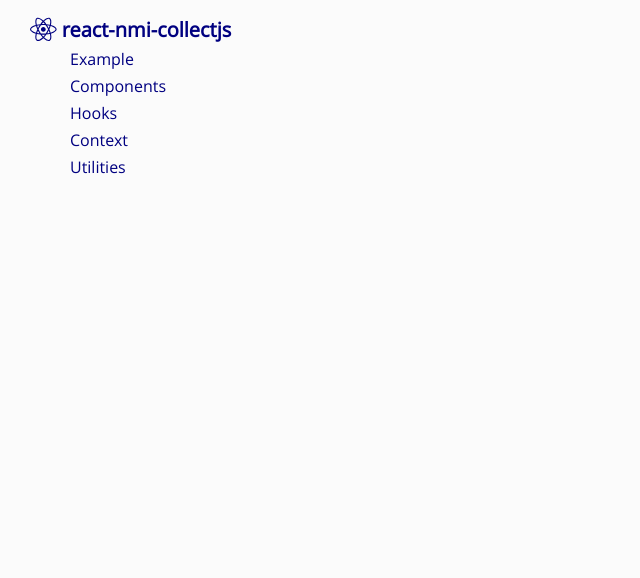
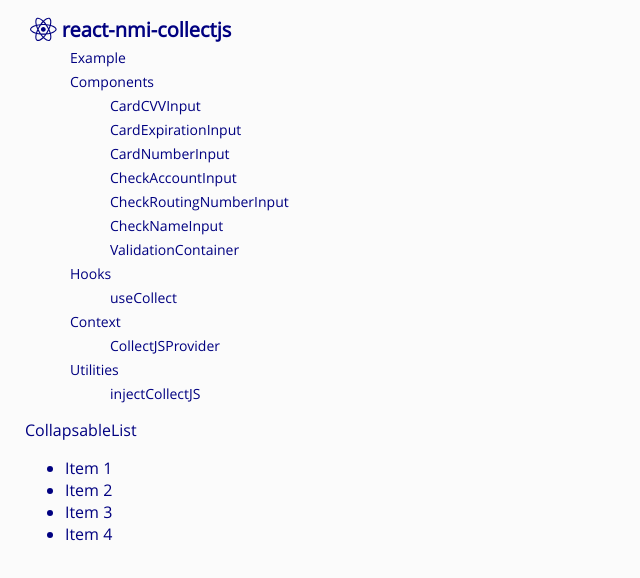
Before and after one commit to lydiagoulding/lydiagoulding.github.io, a React (Create React App) app: page / in a window 1280 px wide. Shown: the top 578 px of the page, without its empty margins (0-640 px from the left). Built offline with nearby package versions, Linux system fonts and the light colour scheme.

Commit message:
Prototype a collapsable sidebar item

```diff
--- a/src/App.js
+++ b/src/App.js
@@ -1,10 +1,12 @@
 import Sidebar from './Sidebar';
 import './App.css';
+import CollapsableList from "./CollapsableList";
 
 function App() {
   return (
     <div className="App">
       <Sidebar></Sidebar>
+      <CollapsableList/>
     </div>
   );
 }
--- /dev/null
+++ b/src/CollapsableList.css
@@ -0,0 +1,17 @@
+.collapsable {
+    grid-column-start: 2;
+    grid-column-end: 3;
+    color: navy;
+}
+
+.collapsable__content {
+    max-height: 0;
+    overflow: hidden;
+    transition: max-height 0.15s ease-out, margin 0.25s;
+}
+
+.collapsable--open .collapsable__content{
+    max-height: 1000px;
+    margin: 16px 0;
+    transition: max-height 0.30s ease-in, margin 0.25s;
+}
--- /dev/null
+++ b/src/CollapsableList.js
@@ -0,0 +1,19 @@
+import { useState } from 'react';
+import './CollapsableList.css'
+
+export default function CollapsableList() {
+    const [collapsed, setCollapsed] = useState(false);
+
+    return (
+        <div className={`collapsable ${!collapsed && 'collapsable--open'}`}>
+            <div className="collapsable__header" onClick={() => { setCollapsed(!collapsed)}}>CollapsableList</div>
+            <ul className="collapsable__content">
+                <li>Item 1</li>
+                <li>Item 2</li>
+                <li>Item 3</li>
+                <li>Item 4</li>
+            </ul>
+        </div>
+
+    )
+}
--- a/src/Sidebar.css
+++ b/src/Sidebar.css
@@ -30,3 +30,7 @@
 .sidebar__level2 {
     font-size: 16px;
 }
+
+.sidebar__level2 {
+    font-size: 14px;
+}
--- a/src/Sidebar.js
+++ b/src/Sidebar.js
@@ -18,11 +18,26 @@ export default function Sidebar() {
                     <li>Example</li>
                     <li>Components</li>
                     <ul className="sidebar__level3">
-
+                        <li>CardCVVInput</li>
+                        <li>CardExpirationInput</li>
+                        <li>CardNumberInput</li>
+                        <li>CheckAccountInput</li>
+                        <li>CheckRoutingNumberInput</li>
+                        <li>CheckNameInput</li>
+                        <li>ValidationContainer</li>
                     </ul>
                     <li>Hooks</li>
+                    <ul className="sidebar__level3">
+                        <li>useCollect</li>
+                    </ul>
                     <li>Context</li>
+                    <ul className="sidebar__level3">
+                        <li>CollectJSProvider</li>
+                    </ul>
                     <li>Utilities</li>
+                    <ul className="sidebar__level3">
+                        <li>injectCollectJS</li>
+                    </ul>
                 </ul>
             </ul>
         </div>
```
